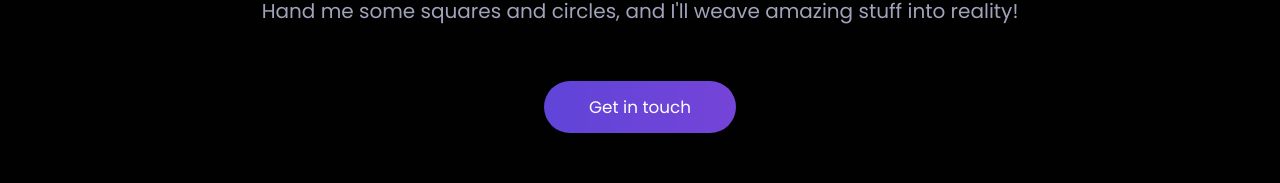
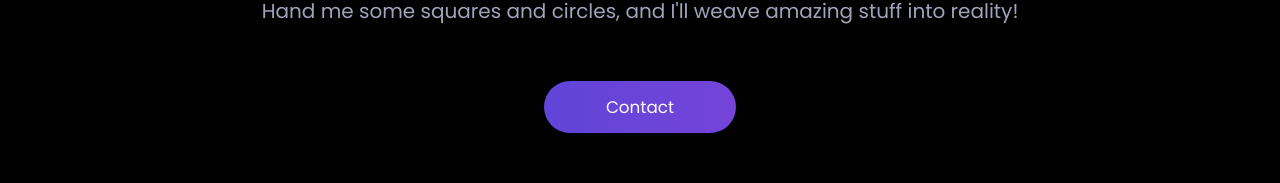
Before and after one commit to devLeticia/webportfolio, a Next.js app: page / in a window 1280 px wide. Shown: the part 515-698 px from the top of the page. Built offline with nearby package versions, Linux system fonts and the light colour scheme.

Commit message:
testing img rendering

```diff
--- a/src/app/home/components/Intro.tsx
+++ b/src/app/home/components/Intro.tsx
@@ -23,7 +23,7 @@ export default function Intro() {
       <br></br>Hand me some squares and circles, and I&apos;ll weave amazing stuff into reality!
       </p>
       <button className='my-14 rounded-full' onClick={openLinkedin}>
-        Get in touch
+        Contact
       </button>
 
       <div className='w-full animate my-32 flex gap-6  absolute -bottom-32 '>
```
Also changed, not shown: firebase.json.
